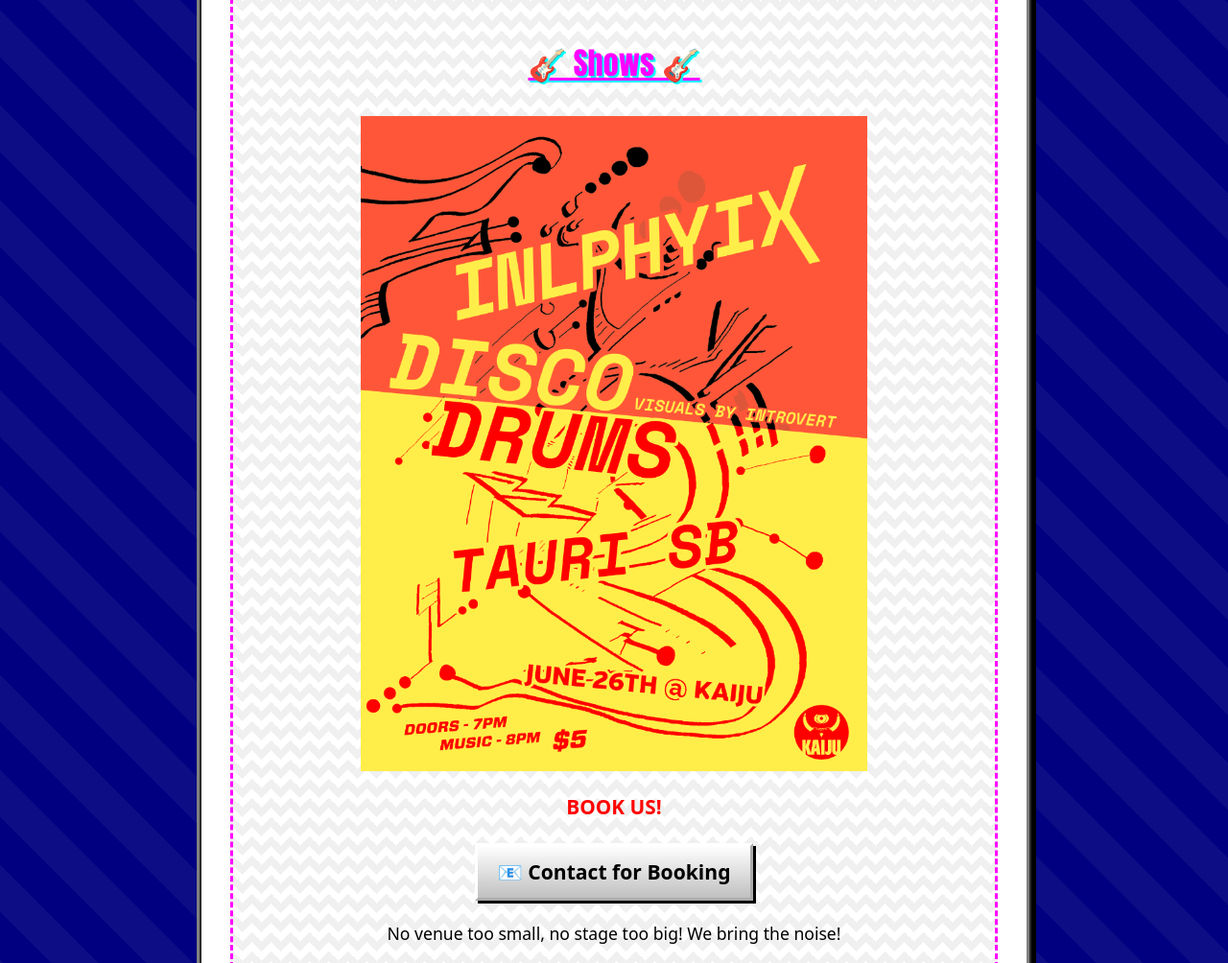
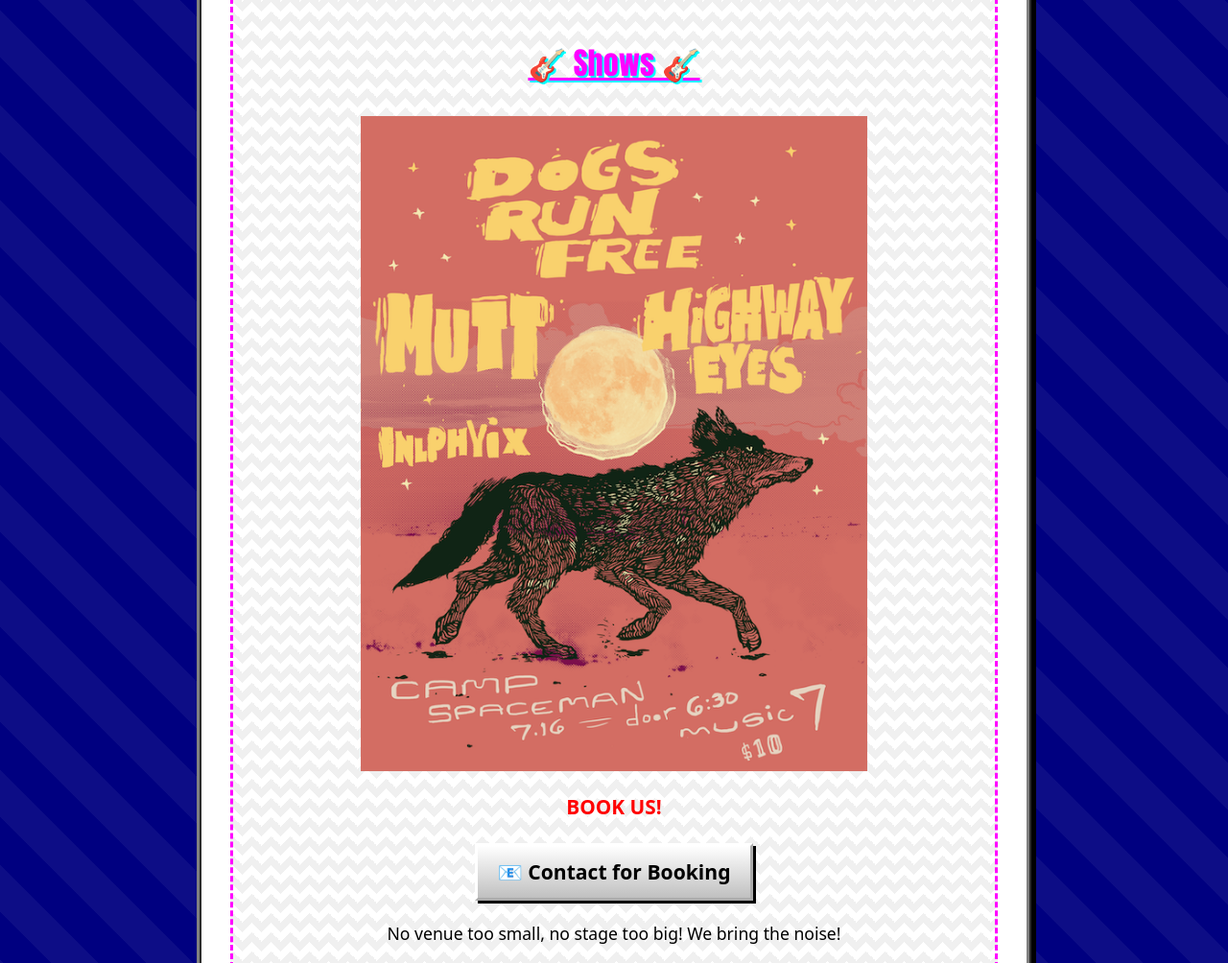
Before and after one commit to shawncoots/inlphyix.github.io, a website built with webpack: page index.html in a window 1280 px wide. Shown: the part 1560-2564 px from the top of the page at 96% size. Built offline with nearby package versions, Linux system fonts and the light colour scheme; a web font is replaced by a local one.

Commit message:
New flyer.

```diff
--- a/index.html
+++ b/index.html
@@ -82,7 +82,7 @@
     <section id="shows">
       <h3>🎸 Shows 🎸</h3>
       <div style="text-align: center;">
-        <img src="img/KaijuFlyer6.26_Web.png" alt="Kaiju Show" style="width: 70%; height: auto;">
+        <img src="img/Flyer7.16.png" alt="Camp Spaceman Show" style="width: 70%; height: auto;">
       </div>
       <p style="text-align: center; font-size: 1.3em;">
         <span class="blink" style="color: #ff0000; font-weight: bold;">BOOK US!</span>
```
Also changed, not shown: img/Flyer7.16.png (added).
